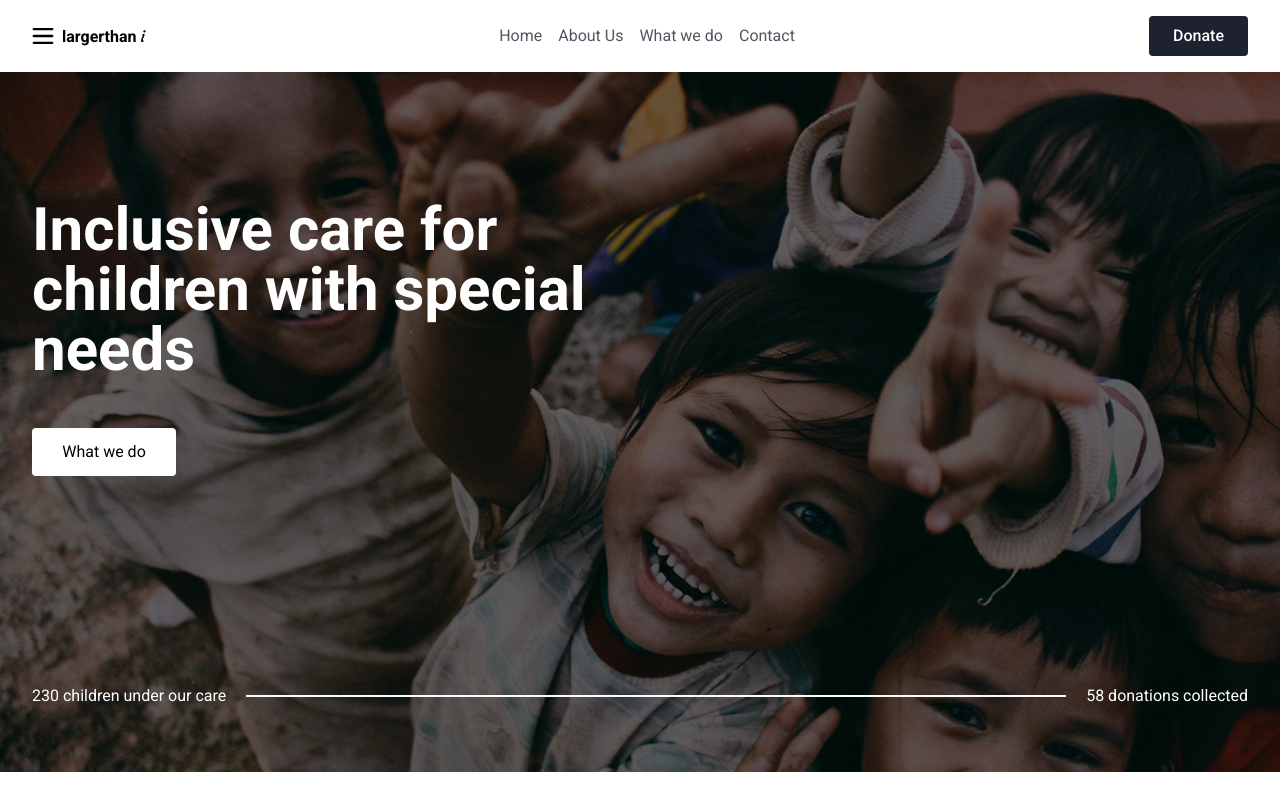
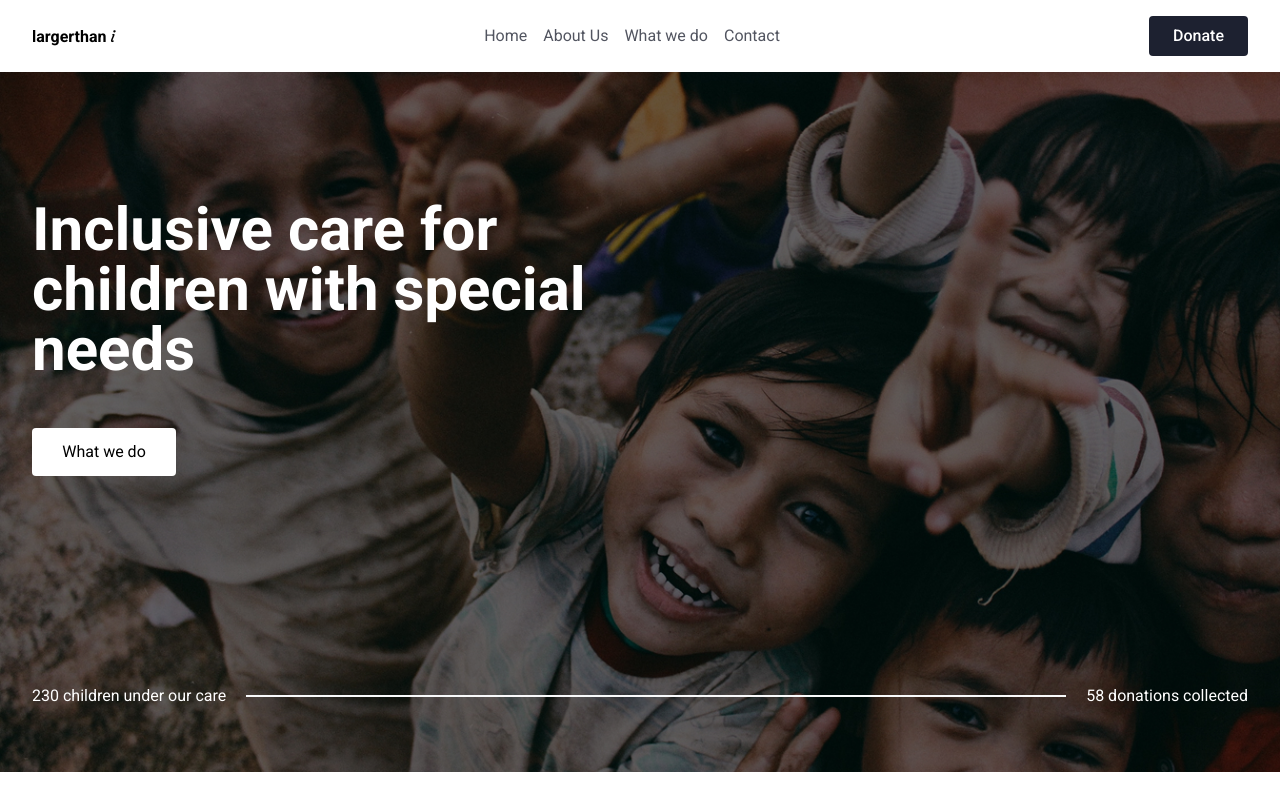
Before and after one commit to stpholise/orphanage, a Next.js app: page /home in a window 1280 px wide. Shown: the top 800 px of the page. Built offline with nearby package versions, Linux system fonts and the light colour scheme.

Commit message:
image url

```diff
--- a/app/_components/Header.tsx
+++ b/app/_components/Header.tsx
@@ -41,7 +41,7 @@ const Header = () => {
     <div >
         <div className="container mx-auto bg-white  flex items-center justify-between md:px-8 px-4  py-2 lg:py-4">
             <div className="logo flex gap-2 items-center">
-                <div className="button" onClick={handleMenuState} >
+                <div className="button md:hidden" onClick={handleMenuState} >
                   {
                     isMenuOpen ?
                     <Image
@@ -58,7 +58,7 @@ const Header = () => {
                     />
                 }
                 </div>
-                <Link href='/'>
+                <Link href='/' className='outline-none' >
                     <p className='text-black font-bold whitespace-nowrap'><span>largerthan</span> <span className={`${courgette.className}`}>i</span></p>
                 </Link>
             </div>
--- a/app/home/page.tsx
+++ b/app/home/page.tsx
@@ -210,7 +210,7 @@ const page = () => {
         {/* =========================================================================== */}
         <div className="">
             <div className="container mx-auto flex flex-col gap-24 lg:px-8 px-4 py-9 md:py-12 lg:py-14">
-                <div className="flex w-full lg:gap-16 items-center justify-center bg-[url('/Images/BG-image.jpg')] h-72 py-9 md:h-96 rounded-lg ">
+                <div className="flex w-full lg:gap-16 items-center justify-center bg-[url('/Images/BG-Image.jpg')] bg-cover h-72 py-9 md:h-96 rounded-lg ">
                     <div className={`flex flex-col px-4 items-center justify-center w-full md:w-[760px] md:px-4  gap-9 `}>
                        <h3 className="font-bold text-2xl md:text-4xl lg:text-5xl text-white ">You can contribute to provide a place for children with special needs!</h3>
                        <div className=" flex flex-col xs:flex-row items-center justify-center gap-4">
```
Also changed, not shown: app/_components/utilityComponents/SupprotMarquee.tsx (line endings or trailing spaces).
